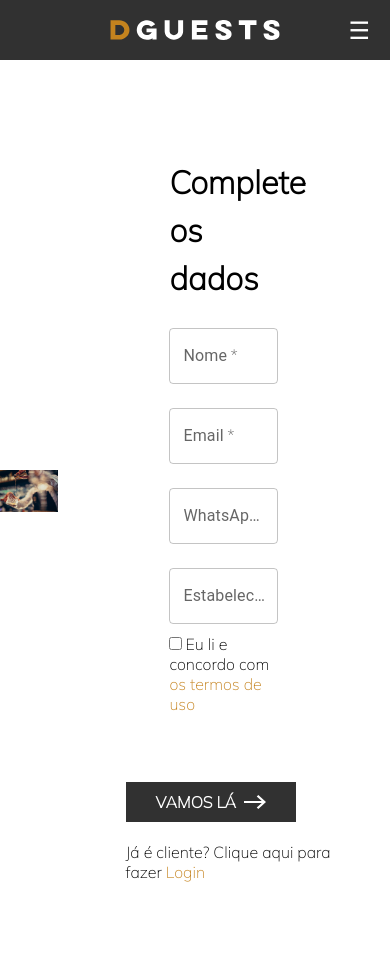
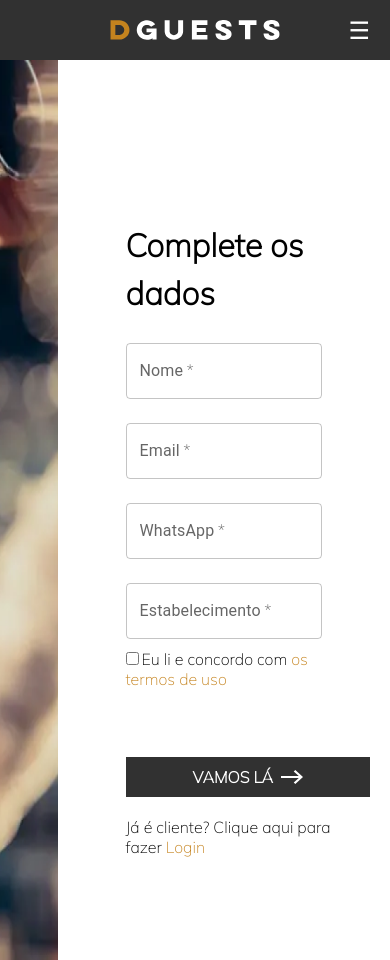
Before and after one commit to nubiadguests/prices, a React (Vite) app: page / in a window 390 px wide. Before the commit the page ends 922 px from the top, so only its background shows below. Built offline with nearby package versions, Linux system fonts and the light colour scheme.

Commit message:
responsive

```diff
--- a/src/Pages/Cadastro/styles.js
+++ b/src/Pages/Cadastro/styles.js
@@ -33,10 +33,6 @@ export const FormContainer = styled.div`
   }
 `;
 
-
-
-
-
 export const ImageContainer = styled.div`
   flex: 1;
   display: flex;
@@ -51,37 +47,49 @@ export const ImageContainer = styled.div`
     animation: ${fadeIn} 2s ease-in-out;
     width: 900px;
     height: 900px;
+
     @media (max-width: 950px) {
+      width: 900px;
+      height: 900px;
+    }
 
-    height: 100%;
-    width: 100%;
-  }
+    @media (max-width: 335px) {
+      order: 1;
+      width: 100%;
+      height: auto;
+    }
   }
 
   @media (max-width: 950px) {
     order: 1;
-
   }
-`;
+  `
 
 export const StepContainer = styled.div`
   width: 70%;
-  height: 100%;
   text-align: left;
   padding: 3rem;
   margin: 30px;
   margin-bottom: 20px;
+
+  @media (max-width: 950px) {
+    width: 100%;
+  }
 `;
 
 export const ButtonContainer = styled.div`
   display: flex;
-  width: 70%;
+  flex-direction: column;
   text-align: left;
   padding-left: 3rem;
-  margin: 0 30px;
+  margin: 0 1.5rem;
   margin-bottom: 20px;
   justify-content: space-between;
   width: 100%;
+
+  @media (min-width: 950px) {
+    flex-direction: row;
+  }
 `;
 
 export const H1 = styled.h1`
@@ -94,7 +102,7 @@ export const H1 = styled.h1`
 
 export const Button = styled.button`
   display: flex;
-  padding: 10px 30px;
+  padding: 10px 20px;
   justify-content: center;
   align-items: center;
   gap: 8px;
@@ -118,11 +126,15 @@ export const CheckBox = styled.input.attrs({ type: "checkbox" })`
 
 export const SpanContainer = styled.div`
   display: flex;
-  width: 70%;
+  flex-direction: column;
   text-align: left;
   padding-left: 3rem;
   margin: 0 30px;
   margin-bottom: 20px;
   justify-content: space-between;
   width: 100%;
+
+  @media (min-width: 950px) {
+    flex-direction: row;
+  }
 `;
```
